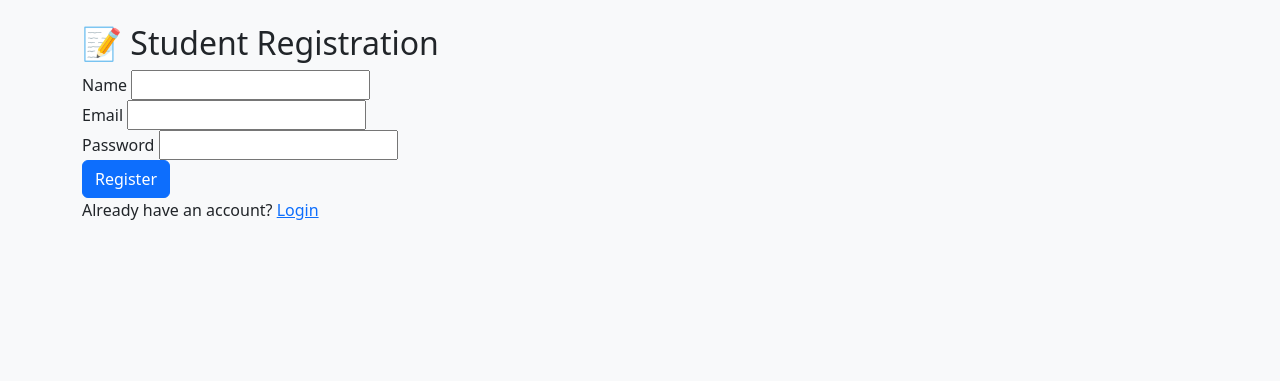
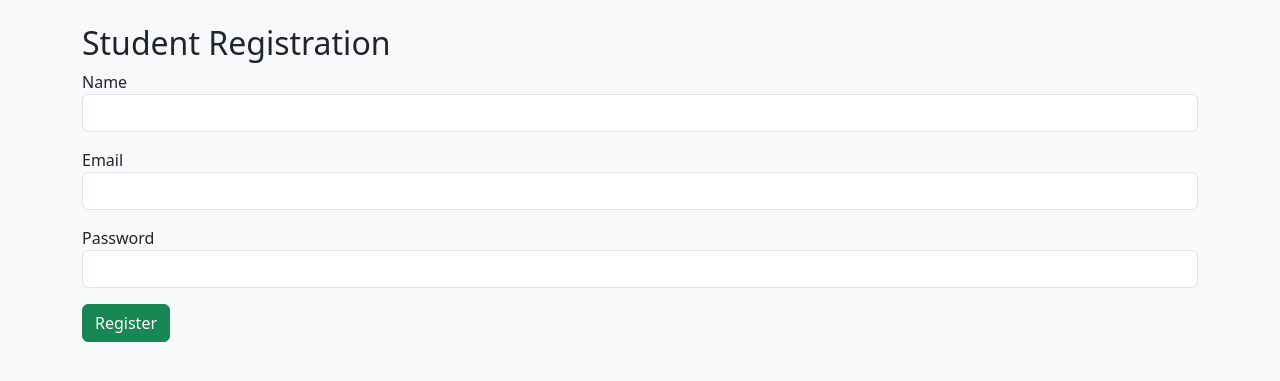
Before and after one commit to nikhilcollege91-netizen/hostel-complaint-system, a Flask app: page /student/register in a window 1280 px wide. Shown: the part 56-437 px from the top of the page. Run offline with Flask 3, Linux system fonts and the light colour scheme.

Commit message:
Update student_register.html

```diff
--- a/templates/student_register.html
+++ b/templates/student_register.html
@@ -1,23 +1,18 @@
-{% extends "layout.html" %}
-{% block title %}Student Register{% endblock %}
+{% extends 'layout.html' %}
 {% block content %}
-<div class="auth-container">
-    <form class="auth-card slide-in-fade" method="POST" id="register-form">
-        <h2>📝 Student Registration</h2>
-        <div class="form-group">
-            <label for="name">Name</label>
-            <input type="text" id="name" name="name" required>
-        </div>
-        <div class="form-group">
-            <label for="email">Email</label>
-            <input type="email" id="email" name="email" required>
-        </div>
-        <div class="form-group">
-            <label for="password">Password</label>
-            <input type="password" id="password" name="password" required>
-        </div>
-        <button type="submit" class="btn btn-primary btn-glow">Register</button>
-        <p class="auth-switch">Already have an account? <a href="{{ url_for('student_login') }}">Login</a></p>
-    </form>
-</div>
+<h2>Student Registration</h2>
+<form method="post">
+  <div class="mb-3">
+    <label>Name</label>
+    <input type="text" name="name" class="form-control" required>
+  </div>
+  <div class="mb-3">
+    <label>Email</label>
+    <input type="email" name="email" class="form-control" required>
+  </div>
+  <div class="mb-3">
+    <label>Password</label>
+    <input type="password" name="password" class="form-control" required>
+  </div>
+  <button type="submit" class="btn btn-success">Register</button>
 {% endblock %}
```
